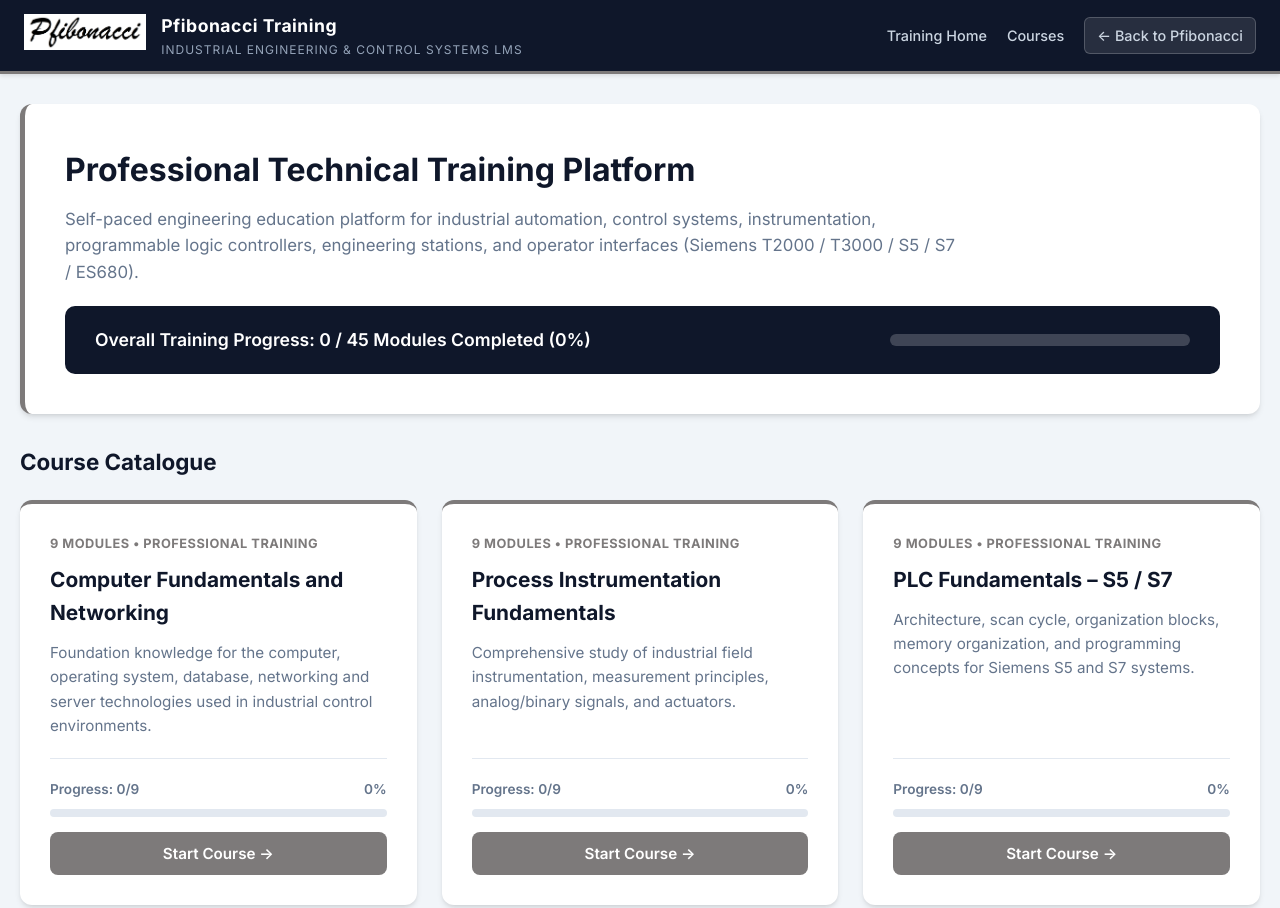
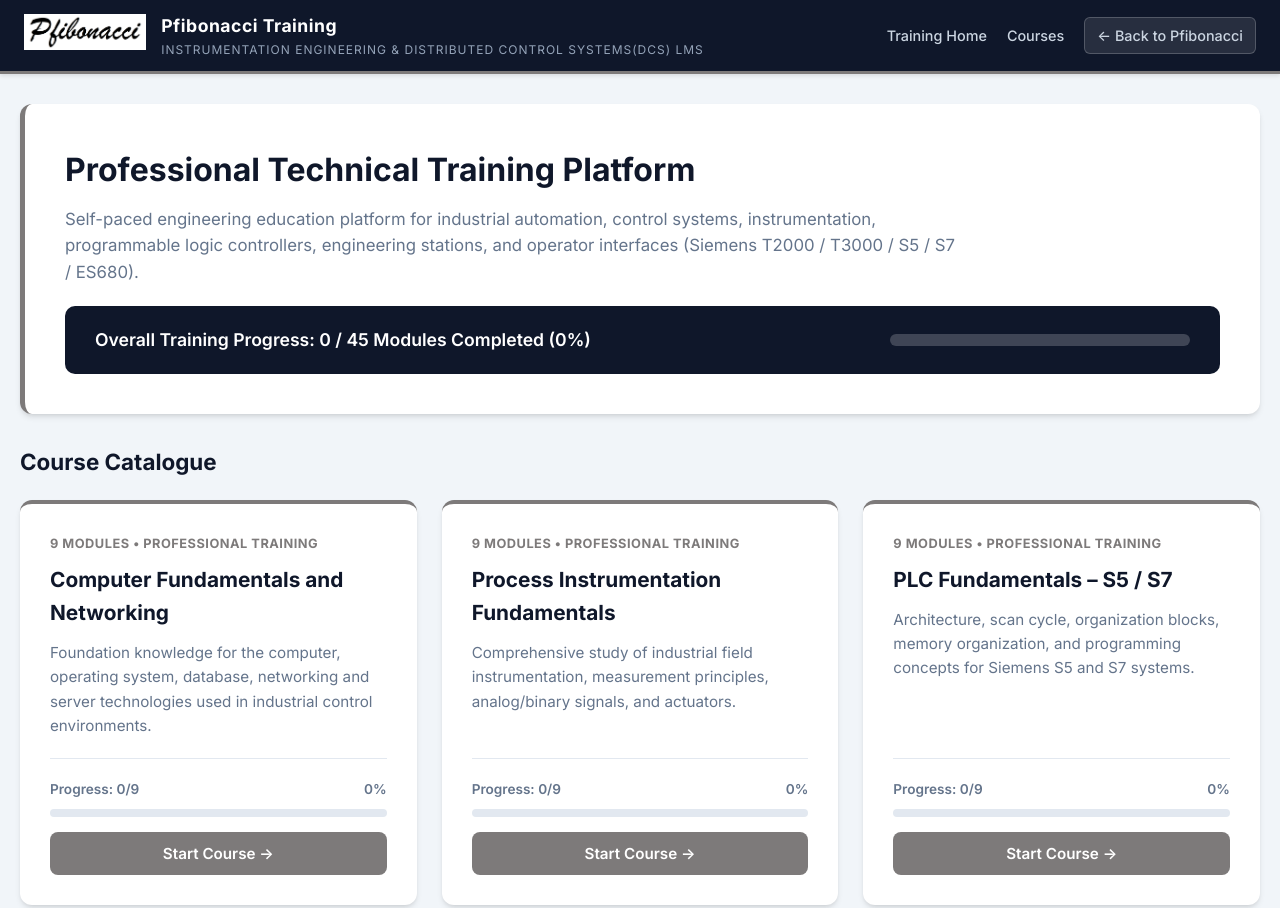
Before and after one commit to automationdlamini/pfibonacci-training, a plain HTML site: page index.html in a window 1280 px wide. Shown: the top 908 px of the page. Drawn offline with Linux system fonts and the light colour scheme.

Commit message:
Front end

```diff
--- a/index.html
+++ b/index.html
@@ -17,7 +17,7 @@
             </div>
             <div>
                 <div class="brand-title">Pfibonacci Training</div>
-                <div class="brand-subtitle">Industrial Engineering & Control Systems LMS</div>
+                <div class="brand-subtitle">Instrumentation Engineering & Distributed Control Systems(DCS) LMS</div>
             </div>
         </div>
         <nav class="nav-links">
```
